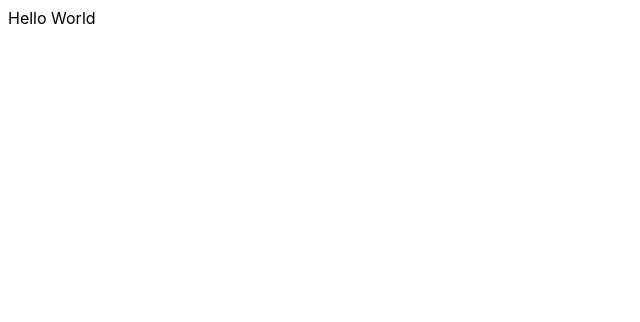
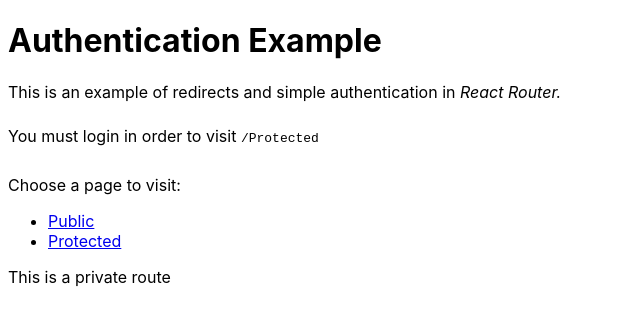
Before and after one commit to rbutera/react-router-example-auth, a React app in the folder authentication/: page /protected in a window 1280 px wide. Shown: the whole page, without its empty margins (0-640 px from the left). Built offline with nearby package versions, Linux system fonts and the light colour scheme.

Commit message:
basic page

```diff
--- a/authentication/app/components/AuthButton.js
+++ b/authentication/app/components/AuthButton.js
@@ -0,0 +1,16 @@
+import React from "react"
+import { withRouter, Redirect } from "react-router-dom"
+import FakeAuth from "../utils/FakeAuth"
+
+const AuthButton = withRouter(({ history }) => {
+  return FakeAuth.isAuthenticated ? (
+    <div>
+      <h2>Welcome, User</h2>
+    </div>
+  ) : (
+    <p>
+      You must login in order to visit <span className="path">/Protected</span>
+    </p>
+  )
+})
+export default AuthButton
--- a/authentication/app/components/AuthExample.js
+++ b/authentication/app/components/AuthExample.js
@@ -1,8 +1,46 @@
 import React from "react"
+import {
+  BrowserRouter,
+  Route,
+  Link,
+  Redirect,
+  withRouter
+} from "react-router-dom"
+import PrivateRoute from "./PrivateRoute"
+import Public from "./Public"
+import Protected from "./Protected"
+import Login from "./Login"
+import AuthButton from "./AuthButton"
 
 class AuthExample extends React.Component {
   render() {
-    return <div>Hello World</div>
+    return (
+      <BrowserRouter>
+        <div className="auth-example">
+          <h1>Authentication Example</h1>
+          <p>
+            This is an example of redirects and simple authentication in{" "}
+            <em>React Router.</em>
+          </p>
+
+          <AuthButton />
+
+          <p>Choose a page to visit:</p>
+
+          <ul>
+            <li>
+              <Link to="/public">Public</Link>
+            </li>
+            <li>
+              <Link to="/protected">Protected</Link>
+            </li>
+          </ul>
+          <Route path="/public" component={Public} />
+          <Route path="/login" component={Login} />
+          <PrivateRoute path="/protected" component={Protected} />
+        </div>
+      </BrowserRouter>
+    )
   }
 }
 
--- a/authentication/app/components/Login.js
+++ b/authentication/app/components/Login.js
@@ -0,0 +1,9 @@
+import React from "react"
+
+class Login extends React.Component {
+  render() {
+    return <div className="login">This is the Login component</div>
+  }
+}
+
+export default Login
--- a/authentication/app/components/PrivateRoute.js
+++ b/authentication/app/components/PrivateRoute.js
@@ -0,0 +1,11 @@
+import React from "react"
+import { Route } from "react-router-dom"
+import FakeAuth from "../utils/FakeAuth"
+
+class PrivateRoute extends React.Component {
+  render() {
+    return <div>This is a private route</div>
+  }
+}
+
+export default PrivateRoute
--- a/authentication/app/components/Protected.js
+++ b/authentication/app/components/Protected.js
@@ -0,0 +1,11 @@
+import React from "react"
+
+function Protected() {
+  return (
+    <div>
+      This is a <strong>protected</strong> component.
+    </div>
+  )
+}
+
+export default Protected
--- a/authentication/app/components/Public.js
+++ b/authentication/app/components/Public.js
@@ -0,0 +1,11 @@
+import React from "react"
+
+function Public() {
+  return (
+    <div>
+      This is a <strong>public</strong> component.
+    </div>
+  )
+}
+
+export default Public
--- a/authentication/app/index.css
+++ b/authentication/app/index.css
@@ -3,3 +3,10 @@ body,
   font-family: -apple-system, BlinkMacSystemFont, Segoe UI, Roboto, Oxygen-Sans,
     Ubuntu, Cantarell, Helvetica Neue, sans-serif;
 }
+
+span.path {
+  display: inline-block;
+  font-family: monospace;
+  white-space: pre;
+  margin: 1em 0;
+}
--- a/authentication/app/utils/FakeAuth.js
+++ b/authentication/app/utils/FakeAuth.js
@@ -0,0 +1,15 @@
+const FakeAuth = {
+  isAuthenticated: false,
+  authenticate(callback) {
+    console.info("authenticating")
+    this.isAuthenticated = true
+    setTimeout(cb, 333)
+  },
+  signout(callback) {
+    console.info("signing out")
+    this.isAuthenticated = false
+    setTimeout(cb, 333)
+  }
+}
+
+export default FakeAuth
--- a/authentication/package.json
+++ b/authentication/package.json
@@ -15,6 +15,7 @@
   "devDependencies": {
     "babel-core": "^6.26.3",
     "babel-loader": "^7.1.5",
+    "babel-plugin-transform-object-rest-spread": "^6.26.0",
     "babel-preset-env": "^1.7.0",
     "babel-preset-react": "^6.24.1",
     "css-loader": "^1.0.0",
```
Also changed, not shown: authentication/.babelrc, 1 other file.
